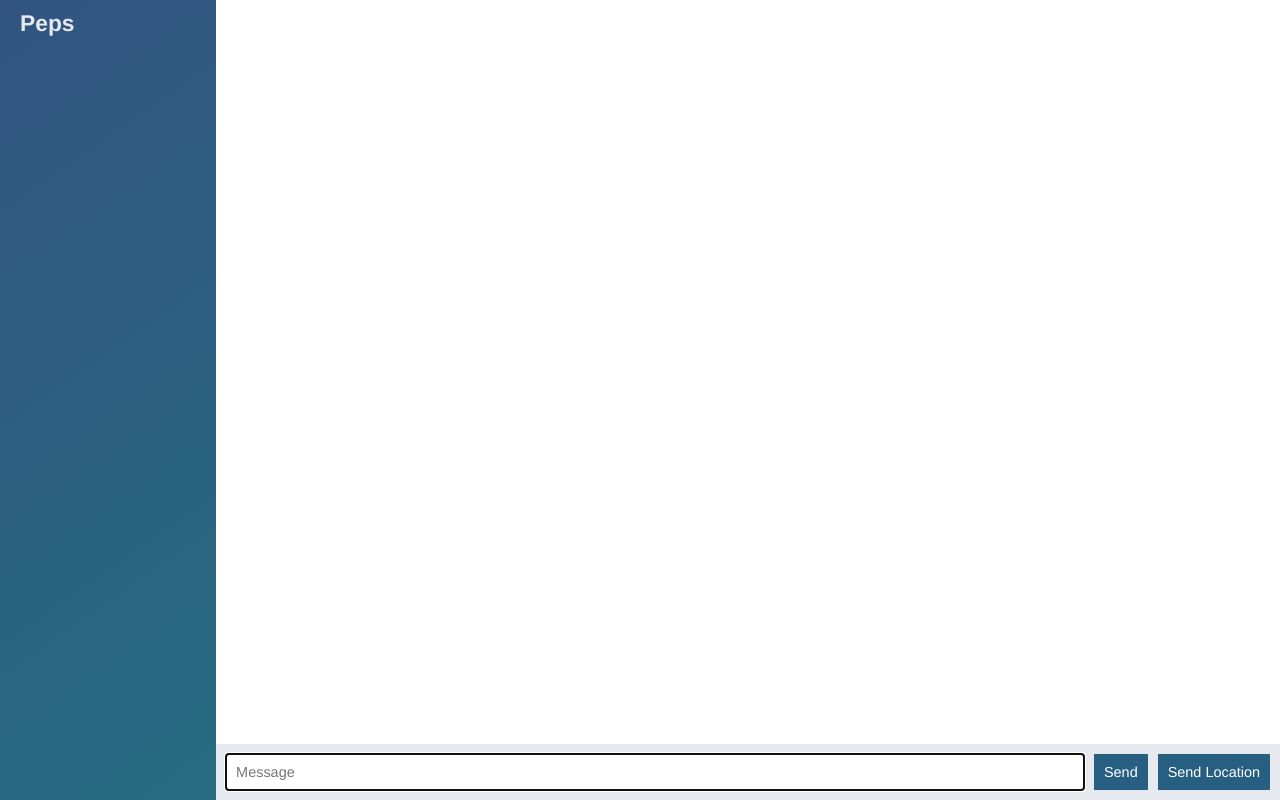
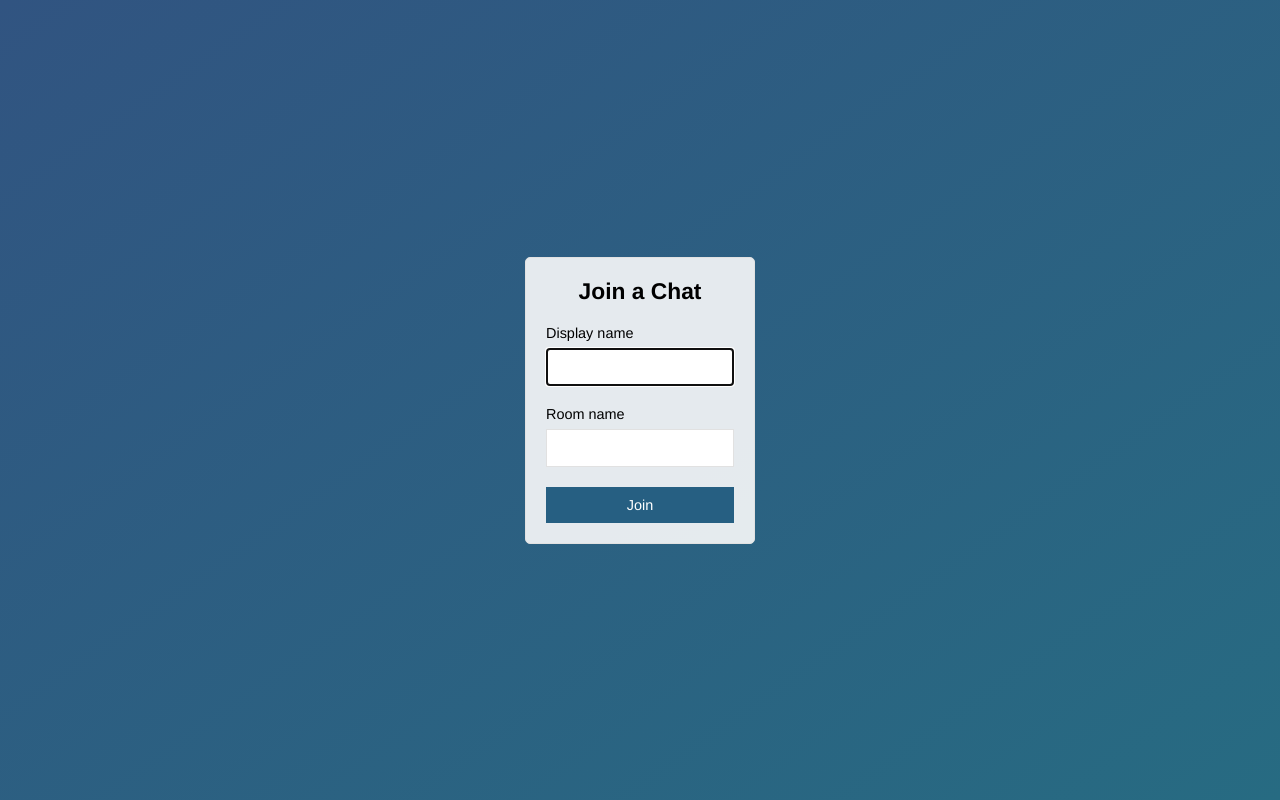
Before and after one commit to fede118/ChatApp, a website: page public/index.html in a window 1280 px wide. Drawn offline with nearby package versions, Linux system fonts and the light colour scheme; no server answers.

Commit message:
Add join page that submits to chat.html

```diff
--- a/public/index.html
+++ b/public/index.html
@@ -2,55 +2,30 @@
 <html>
 <head>
 	<meta charset="utf-8">
+	<meta name="viewport" content="width=device-width, initial-scale=1, user-scalable=no">
+	<title>Join | ChatApp</title>
 	<link rel="stylesheet" type="text/css" href="/css/styles.css">
-	<title></title>
+
 </head>
-<body class="chat">
-	<div class="chat__sidebar">
-		<h3>Peps</h3>
-		<div id='users'></div>
+<body class='centered-form'>
+	<div class="centered-form__form">
+		<form action="/chat.html">
+			<div class="form-field">
+				<h3>Join a Chat</h3>
+			</div>
+			<div class="form-field">
+				<label>Display name</label>
+				<input type="text" name="name" autofocus autocomplete="off">
+			</div>
+			<div class="form-field">
+				<label>Room name</label>
+				<input type="text" name="room" autocomplete="off">
+			</div>
+			<div class="form-field">
+				<button>Join</button>
+			</div>
+		</form>
 	</div>
 
-	<div class="chat__main">
-		<ol id='messages' class='chat__messages'></ol>
-
-		<div class="chat__footer">
-			<form id="message-form">
-				<input type="text" name="message" placeholder="Message" autofocus autocomplete="off">
-				<button>Send</button>
-			</form>
-			<button id="send-location">Send Location</button>
-		</div>
-	</div>
-
-	<script id="message-template" type="text/template">
-		<li class="message">
-			<div class="message__title">
-				<h4>{{from}}</h4>
-				<span>{{createdAt}}</span>
-			</div>
-			<div class="message__body">
-				<p>{{text}}</p>
-			</div>
-		</li>
-	</script>
-
-	<script id="location-message-template" type="text/template">
-		<li class="message">
-			<div class="message__title">
-				<h4>{{from}}</h4>
-				<span>{{createdAt}}</span>
-			</div>
-			<div class="message__body">
-				<p><a href='{{url}}' target="_blank">My current Location </a></p>
-			</div>
-		</li>
-	</script>
-
-	<script src="/socket.io/socket.io.js" type="text/javascript"></script>
-	<script src="/js/libs/jquery-3.3.1.min.js" type="text/javascript"></script>
-	<script src="/js/libs/moment.js" type="text/javascript"></script>
-	<script src="/js/libs/mustache.js" type="text/javascript"></script>
-	<script src="/js/index.js" type="text/javascript"></script>
 </body>
 </html>
```
Also changed, not shown: public/chat.html (added, +58 -0 lines), public/js/chat.js (renamed from public/js/index.js).
